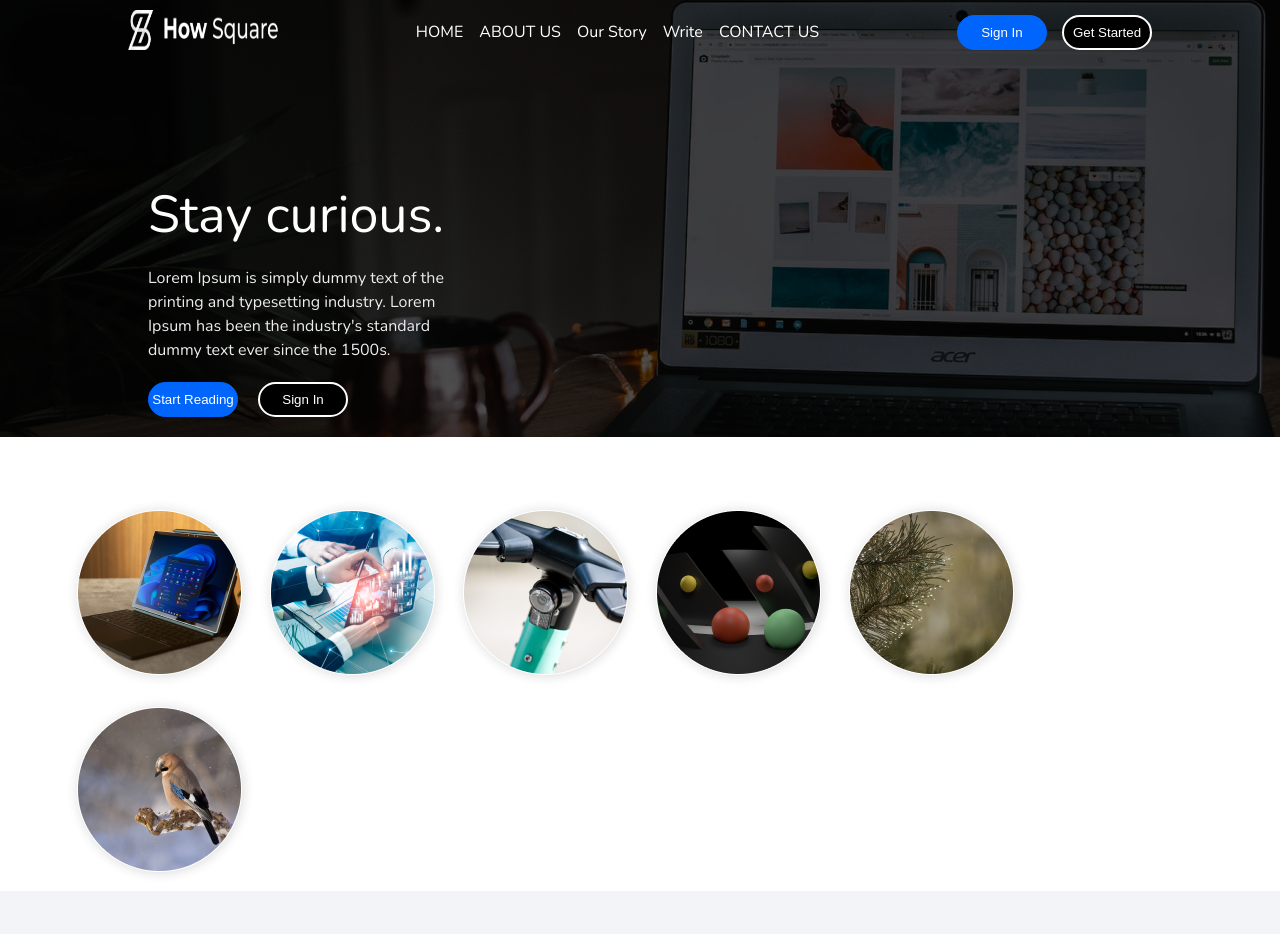
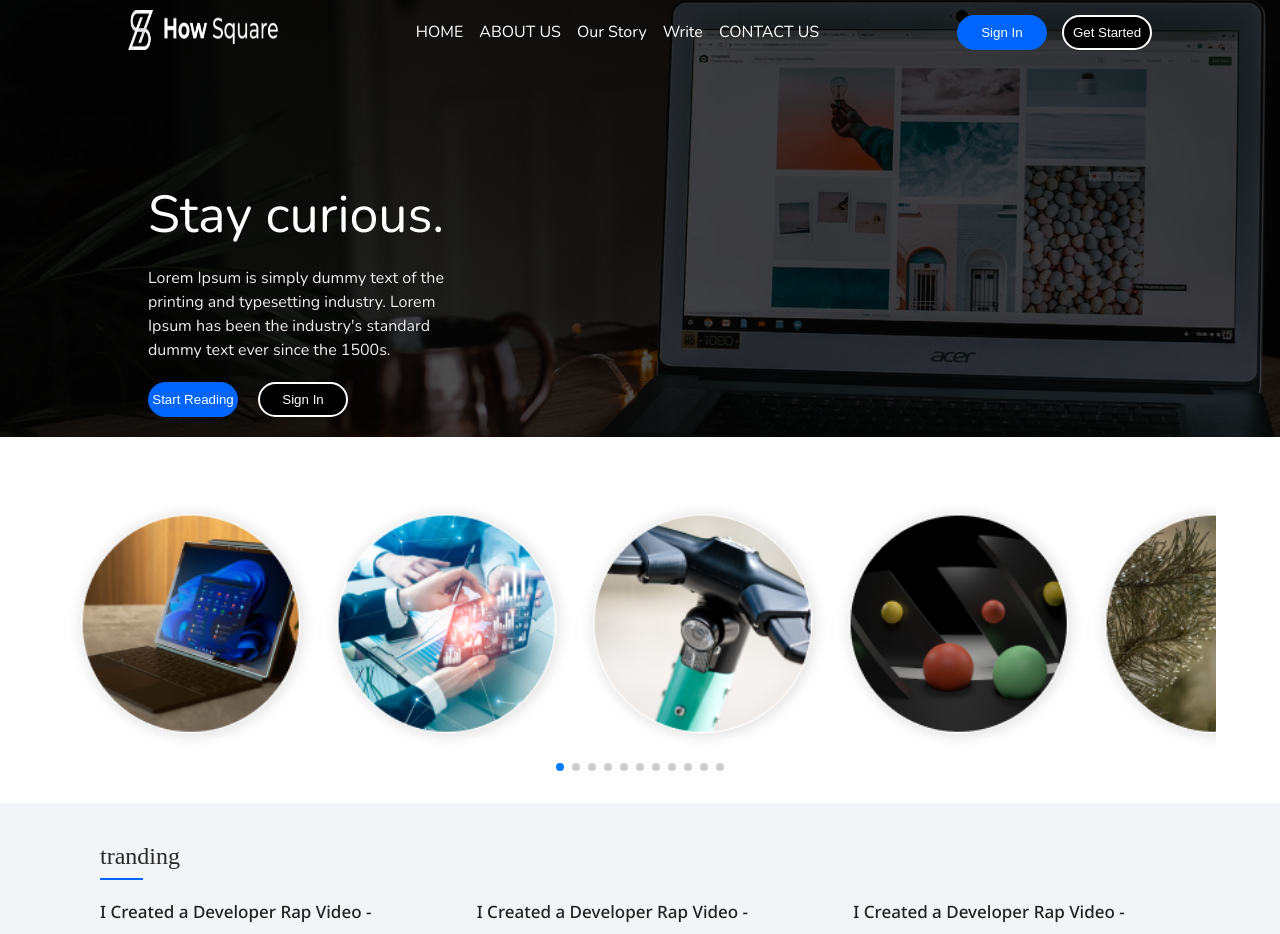
Before and after one commit to Sardar-Ali-Murad/Blog-App-Mern, a React (Vite) app: page / in a window 1280 px wide. Shown: the top 934 px of the page. Built offline with nearby package versions, Linux system fonts and the light colour scheme.

Commit message:
adding the carosel and links

```diff
--- a/package.json
+++ b/package.json
@@ -15,7 +15,8 @@
     "react": "^18.2.0",
     "react-dom": "^18.2.0",
     "react-icons": "^4.8.0",
-    "react-router-dom": "^6.9.0"
+    "react-router-dom": "^6.9.0",
+    "swiper": "^9.1.1"
   },
   "devDependencies": {
     "@types/react": "^18.0.28",
--- a/src/componenets/CommonComponents/HeroText.jsx
+++ b/src/componenets/CommonComponents/HeroText.jsx
@@ -1,3 +1,5 @@
+// WithOut Swipper
+
 import React from "react";
 import "./HeroText.css";
 
@@ -19,5 +21,4 @@ const HeroText = () => {
     </div>
   );
 };
-
 export default HeroText;
--- a/src/componenets/CommonComponents/Navbar.css
+++ b/src/componenets/CommonComponents/Navbar.css
@@ -220,3 +220,76 @@
     gap: 20px;
   }
 }
+
+
+
+.fancyDectoration {
+  text-decoration: none;
+  position: relative;
+  padding-bottom: 10px;
+}
+
+.fancyDectorationTrading {
+  text-decoration: none;
+  position: relative;
+  padding-bottom: 10px;
+}
+
+/* .fancy-link:hover {
+  scale: 1.1;
+} */
+
+.fancyDectoration::after {
+  content: "";
+  position: absolute;
+  left: 0;
+  bottom: 0;
+  top: 10;
+  width: 100%;
+  height: 2px;
+  background-color: #0065fd;
+  -webkit-transform: scaleX(0);
+  transform: scaleX(0);
+  -webkit-transform-origin: right;
+  transform-origin: right;
+  transition: -webkit-transform 250ms ease-in;
+  transition: transform 250ms ease-in;
+  transition: transform 250ms ease-in, -webkit-transform 250ms ease-in;
+  margin-top: 20px;
+}
+
+.fancyDectoration::after {
+  -webkit-transform: scaleX(1);
+  transform: scaleX(1);
+  -webkit-transform-origin: left;
+  transform-origin: left;
+  width: 40%;
+}
+
+
+.fancyDectorationTrading::after {
+  content: "";
+  position: absolute;
+  left: 0;
+  bottom: 0;
+  top: 10;
+  width: 100%;
+  height: 2px;
+  background-color: #0065fd;
+  -webkit-transform: scaleX(0);
+  transform: scaleX(0);
+  -webkit-transform-origin: right;
+  transform-origin: right;
+  transition: -webkit-transform 250ms ease-in;
+  transition: transform 250ms ease-in;
+  transition: transform 250ms ease-in, -webkit-transform 250ms ease-in;
+  margin-top: 20px;
+}
+
+.fancyDectorationTrading::after {
+  -webkit-transform: scaleX(1);
+  transform: scaleX(1);
+  -webkit-transform-origin: left;
+  transform-origin: left;
+  width: 4%;
+}
--- a/src/componenets/CommonComponents/RightComponent.jsx
+++ b/src/componenets/CommonComponents/RightComponent.jsx
@@ -15,7 +15,7 @@ const RightComponent = () => {
     <div className="rightSideBarMain">
       {/*  */}
       <div className="rightSideBarMainFlex">
-        <h2>Top Stories</h2>
+        <h2 className="fancyDectoration">Top Stories</h2>
         <a>View All</a>
       </div>
       {/*  */}
@@ -48,7 +48,7 @@ const RightComponent = () => {
       </div>
       {/*  */}
       <div className="rightSideBarMainFlex">
-        <h2>Top Writers</h2>
+        <h2 className="fancyDectoration">Top Writers</h2>
         <a>View All</a>
       </div>
       {/*  */}
@@ -81,7 +81,7 @@ const RightComponent = () => {
       {/*  */}
       <div>
         <div className="rightSideBarMainFlex rightSidebarFlexBoxes">
-          <h2>Quick Start</h2>
+          <h2 className="fancyDectoration">Quick Start</h2>
         </div>
         <div className="numbers">
           <div className="numberSingle">
@@ -105,7 +105,7 @@ const RightComponent = () => {
 
       {/*  */}
       <div className="rightSideBarMainFlex rightSidebarFlexBoxes">
-        <h2>Follow Us</h2>
+        <h2 className="fancyDectoration">Follow Us</h2>
       </div>
       <div className="writtersIcons">
         <div className=" rightSideBarBigIcons rightSideBarTwitter">
@@ -123,7 +123,7 @@ const RightComponent = () => {
       </div>
       {/*  */}
       <div className="rightSideBarMainFlex rightSidebarFlexBoxes">
-        <h2>Categories </h2>
+        <h2 className="fancyDectoration">Categories </h2>
         <a>View All</a>
       </div>
 
--- a/src/componenets/HomeComponents/ImageGrid.css
+++ b/src/componenets/HomeComponents/ImageGrid.css
@@ -3,4 +3,40 @@
     width: 90%;
     margin-left: 50%;
     transform: translateX(-50%);
+    padding-bottom: 20px;
 }
+
+
+/* The Swipper Image */
+.swiper {
+    width: 100%;
+    height: 100%;
+  }
+
+  .image-swiper-button-prev {
+    left: 5px;
+  }
+  .image-swiper-button-next {
+    right: 5px;
+  }
+  .swiper-button-disabled {
+    opacity: 0.5;
+  }
+
+  .swiper-slide {
+    text-align: center;
+    font-size: 18px;
+    background: #fff;
+
+    /* Center slide text vertically */
+    display: flex;
+    justify-content: center;
+    align-items: center;
+  }
+
+  .swiper-slide img {
+    display: block;
+    width: 100%;
+    height: 100%;
+    object-fit: cover;
+  }
--- a/src/componenets/HomeComponents/ImageGrid.jsx
+++ b/src/componenets/HomeComponents/ImageGrid.jsx
@@ -1,3 +1,32 @@
+// The Below is without the Swiper
+
+// import React from 'react'
+// import img1 from "../../assets/grid1.png"
+// import img2 from "../../assets/grid2.png"
+// import img3 from "../../assets/grid3.png"
+// import img4 from "../../assets/grid4.png"
+// import img5 from "../../assets/grid5.png"
+// import img6 from "../../assets/grid6.png"
+// import "./ImageGrid.css"
+
+// const ImageGrid = () => {
+//   return (
+//     <div className='imageGridMain'>
+//       <img src={img1}/>
+//       <img src={img2}/>
+//       <img src={img3}/>
+//       <img src={img4}/>
+//       <img src={img5}/>
+//       <img src={img6}/>
+//     </div>
+//   )
+// }
+
+// export default ImageGrid
+
+
+
+
 import React from 'react'
 import img1 from "../../assets/grid1.png"
 import img2 from "../../assets/grid2.png"
@@ -6,16 +35,69 @@ import img4 from "../../assets/grid4.png"
 import img5 from "../../assets/grid5.png"
 import img6 from "../../assets/grid6.png"
 import "./ImageGrid.css"
+import { Swiper, SwiperSlide } from "swiper/react";
+
+// Import Swiper styles
+import "swiper/css";
+import "swiper/css/navigation";
+import "swiper/css/pagination";
+
+
+// import required modules
+import { Navigation, Pagination, Mousewheel, Keyboard } from "swiper";
+
 
 const ImageGrid = () => {
   return (
     <div className='imageGridMain'>
-      <img src={img1}/>
-      <img src={img2}/>
-      <img src={img3}/>
-      <img src={img4}/>
-      <img src={img5}/>
-      <img src={img6}/>
+      <Swiper
+        cssMode={true}
+        // navigation={true}
+        // navigation
+        // pagination={true}
+        // mousewheel={true}
+        // keyboard={true}
+        // navigation={{
+        //   nextEl: ".image-swiper-button-next",
+        //   prevEl: ".image-swiper-button-prev",
+        //   disabledClass: "swiper-button-disabled"
+        // }}
+        modules={[Navigation, Pagination, Mousewheel, Keyboard]}
+        autoplay={{ delay: 2000 }}
+        pagination={{ clickable: true }}
+        className="mySwiper"
+          slidesPerView={4}
+          breakpoints={{
+            576: {
+              width: 576,
+              slidesPerView: 2,
+            },
+            450: {
+              width: 450,
+              slidesPerView: 1,
+            },
+            768: {
+              width: 768,
+              slidesPerView: 3,
+            },
+          }}
+      >
+        <SwiperSlide> <img src={img1} style={{marginBottom:"30px"}}/></SwiperSlide>
+        <SwiperSlide> <img src={img2}/></SwiperSlide>
+        <SwiperSlide> <img src={img3}/></SwiperSlide>
+        <SwiperSlide> <img src={img4}/></SwiperSlide>
+        <SwiperSlide> <img src={img5}/></SwiperSlide>
+        <SwiperSlide> <img src={img6}/></SwiperSlide>
+        <SwiperSlide> <img src={img1}/></SwiperSlide>
+        <SwiperSlide> <img src={img2}/></SwiperSlide>
+        <SwiperSlide> <img src={img3}/></SwiperSlide>
+        <SwiperSlide> <img src={img4}/></SwiperSlide>
+        <SwiperSlide> <img src={img5}/></SwiperSlide>
+        <SwiperSlide> <img src={img6}/></SwiperSlide>
+        <SwiperSlide> <img src={img5}/></SwiperSlide>
+        {/* <SwiperSlide> <img src={img}/></SwiperSlide> */}
+        {/* <SwiperSlide> <img src={img1}/></SwiperSlide> */}
+        </Swiper>
     </div>
   )
 }
--- a/src/componenets/HomeComponents/Trending.css
+++ b/src/componenets/HomeComponents/Trending.css
@@ -1,5 +1,3 @@
-/* @import url('https://fonts.googleapis.com/css2?family=Noto+Sans:wght@500&family=Roboto:wght@300&display=swap'); */
-/* @import url('https://fonts.googleapis.com/css2?family=Noto+Sans:wght@500&family=Roboto:wght@300&display=swap'); */
 @import url('https://fonts.googleapis.com/css2?family=Noto+Sans:wght@200&family=Roboto:wght@300&display=swap');
 
 .trendingMain{
--- a/src/componenets/HomeComponents/Trending.jsx
+++ b/src/componenets/HomeComponents/Trending.jsx
@@ -9,7 +9,7 @@ const Trending = () => {
   return (
     <div className="trendingMain">
       <div className="trendingText">
-        <h2>tranding</h2>
+        <h2 className="fancyDectorationTrading">tranding</h2>
 
         <div className="trendingGrid">
           {trendingData.map((item) => {
```
Also changed, not shown: src/componenets/CommonComponents/HeroText.css (line endings or trailing spaces), 1 other file (tests, documents, lock files or other folders).
